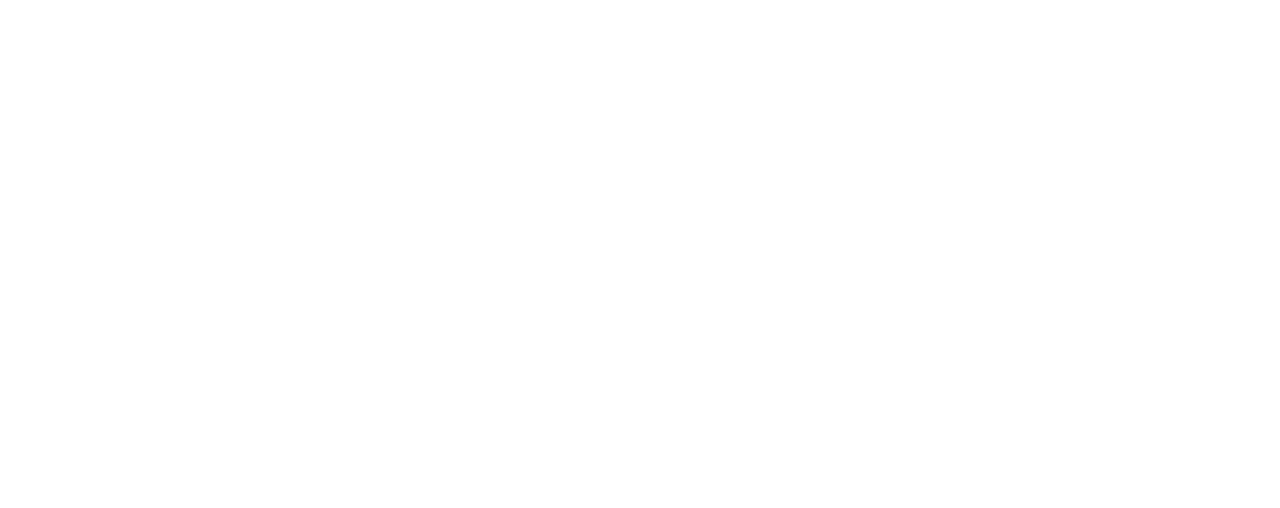
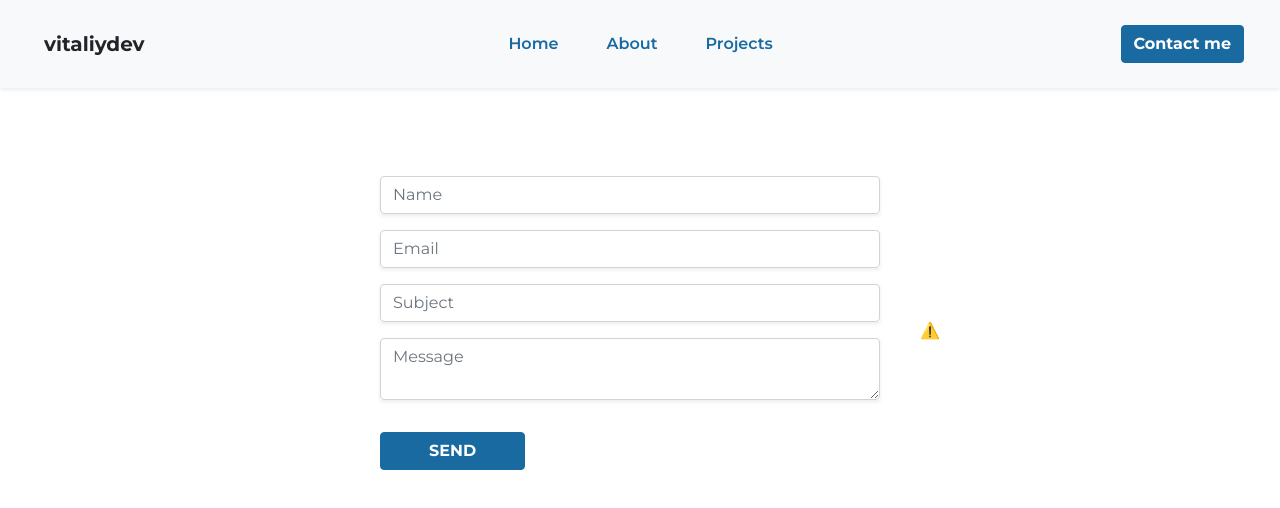
Before and after one commit to kozakevich13/react-frontend-portfolio, a React (Create React App) app: page /react-frontend-portfolio/contact in a window 1280 px wide. Before the commit this address had no page. Shown: the top 508 px of the page. Built offline with nearby package versions, Linux system fonts and the light colour scheme; no server answers.

Commit message:
add new component Contact

```diff
--- a/src/App.js
+++ b/src/App.js
@@ -1,6 +1,9 @@
 import Layout from './components/Layout';
-import Home from './components/Home'
-import About from './components/About'
+import Home from './components/Home';
+import About from './components/About';
+import Contact from './components/Contact';
+
+
 import { BrowserRouter, Routes, Route } from 'react-router-dom'
 
 function App() {
@@ -11,6 +14,7 @@
         <Route path='/react-frontend-portfolio/' element={<Layout />}>
           <Route index element={<Home />} />
           <Route path='/react-frontend-portfolio/about' element={<About/>} />
+          <Route path='/react-frontend-portfolio/contact' element={<Contact />} />
         </Route>
       </Routes>
      </BrowserRouter>
--- /dev/null
+++ b/src/components/Contact.js
@@ -0,0 +1,82 @@
+import React from 'react'
+import { useRef } from 'react'
+import { Player } from '@lottiefiles/react-lottie-player';
+import emailjs from '@emailjs/browser'
+
+const Contact = () => {
+
+    const form = useRef()
+    const sendEmail = (e) => {
+        e.preventDefault()
+
+        emailjs
+            // service id, template id and your public key, get these by registering on EmailJs
+          .sendForm('service_305y2ft', 'template_6rhrnoe', form.current, 'XlGwnB6Ngl5X5XTSR')
+          .then(
+            () => {
+              alert('Message successfully sent!')
+              window.location.reload(false)
+            },
+            () => {
+              alert('Failed to send the message, please try again')
+            }
+          )
+      }
+
+  return (
+    <div className="container-fluid p-5">
+      <div className="d-sm-flex align-items-center justify-content-center">
+        <div>
+            <form ref={form} onSubmit={sendEmail}>
+                <ul style={{listStyle: 'none'}} className='p-4'>
+                    <li className="m-3 shadow-sm">
+                    <input className='form-control form-class' placeholder="Name" type="text" name="name" required />
+                    </li>
+                    <li className="m-3 shadow-sm">
+                    <input
+                        className='form-control form-class'
+                        placeholder="Email"
+                        type="email"
+                        name="email"
+                        required
+                    />
+                    </li>
+                    <li className='m-3 shadow-sm'>
+                    <input
+                        placeholder="Subject"
+                        className='form-control form-class'
+                        type="text"
+                        name="subject"
+                        required
+                    />
+                    </li>
+                    <li className='m-3 shadow-sm'>
+                    <textarea
+                        placeholder="Message"
+                        name="message"
+                        required
+                        className='form-control form-class'
+                    ></textarea>
+                    </li>
+                    <li>
+                    <input type="submit" className="btn btn-primary custom-btn fw-bold m-3 px-5" value="SEND" />
+                    </li>
+                </ul>
+            </form>
+        </div>
+        <div>
+            <Player
+              src='https://assets10.lottiefiles.com/packages/lf20_u25cckyh.json'
+              className="player d-md-none d-lg-block"
+              loop
+              autoplay
+              style={{ maxHeight: '500px', maxWidth: '500px' }}
+            />
+        </div>
+      </div>
+    </div>
+
+  )
+}
+
+export default Contact
--- a/src/components/Navbar.js
+++ b/src/components/Navbar.js
@@ -18,7 +18,7 @@
         </div>
 
         <div>
-          <NavLink to='/contact' className="link">
+          <NavLink to='/react-frontend-portfolio/contact' className="link">
             <button className='mt-5 m-lg-0 btn btn-primary custom-btn fw-bold'>Contact me</button>
           </NavLink>
         </div>
```
